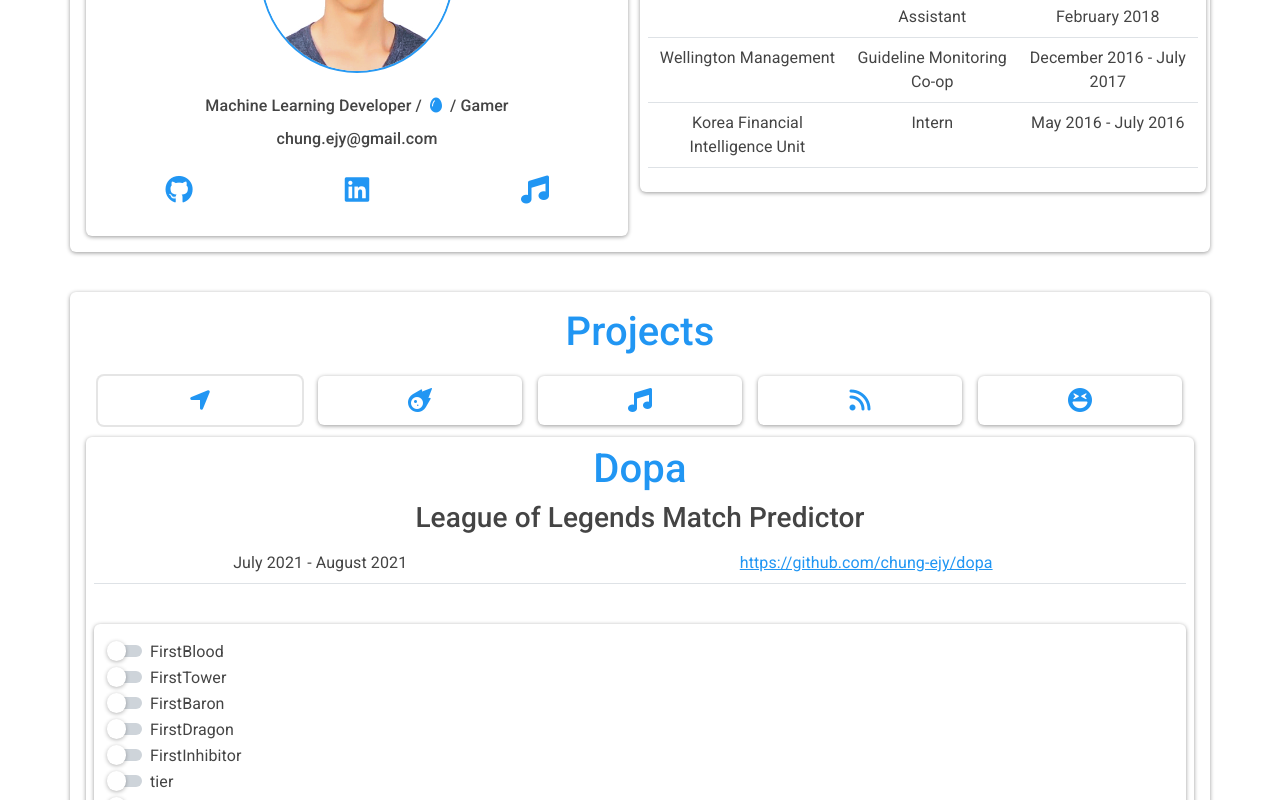
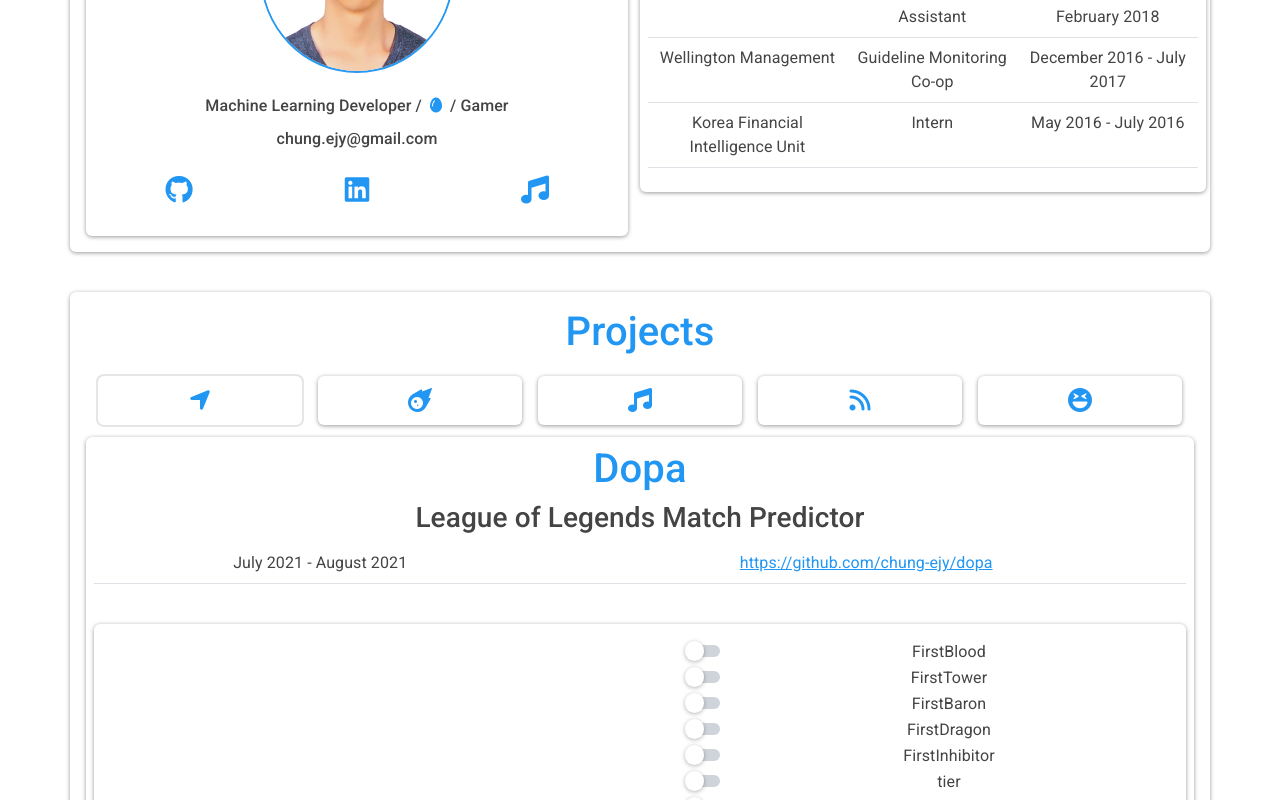
Before and after one commit to chung-ejy/portfolio, a React (Create React App) app: page / in a window 1280 px wide. Both pictures are taken after a click on the button 200 px from the left and 1063 px from the top of the page. Shown: the part 663-1463 px from the top of the page. Built offline with nearby package versions, Linux system fonts and the light colour scheme.

Commit message:
dopa improvements

```diff
--- a/src/components/data/DopaDesc.js
+++ b/src/components/data/DopaDesc.js
@@ -5,8 +5,8 @@ const DopaDesc = () => {
     const tagline = "League of Legends Match Predictor"
     const dates = "July 2021 - August 2021"
     const projectLink = "https://github.com/chung-ejy/dopa"
-    const description = "Description: Predict league matches based on first objectives"
-    const tooltips = "Usage: side on means the match is held in grandmaster otherwise in master, side on is blue side"
+    const description = "Description: Predict league matches based on first objectives. Model trained from a dataset "
+    const tooltips = "Usage: Tier on means the match is held in grandmaster otherwise in master, side on is blue side"
     const disclaimer = "Disclaimer: This model has 83% chance to work everytime ... Not an official Riot product."
     return(<div className="card cardbody bg-transparent p-2">
     <h1 className="cardtitle text-primary text-center">{title}</h1>
--- a/src/components/data/DopaForm.js
+++ b/src/components/data/DopaForm.js
@@ -30,33 +30,33 @@ const DopaForm = () => {
         getLol(state)
         setState({"FirstBlood":false,"FirstTower":false,"FirstBaron":false,"FirstDragon":false,"FirstInhibitor":false,"tier":"gm","side":"blue"})
     }
-    const stuff = ["prediction","tier","side"]
     return (
-        <div className="card card-body mt-4 mb-4">
+        <div className="card card-body text-center mt-4 mb-4">
             <div className="row">
-            {Object.keys(lol).length < 1 ? "" : loading ? <Loading/> :
-            <table className="table table-responsive-sm col">
-                <tbody>
-                     {stuff.map(key => (
-                        <tr>
-                            <td>{key}</td>
-                            <td>{String(lol[key])}</td>
-                        </tr>
-                    ))}
-                </tbody>
-            </table>}
-                <form className="col"onSubmit={onSubmit}>
+            <div className="col p-5">
+                {Object.keys(lol).length < 1 || loading ? "" :
+                <h1 className={`text-${lol.prediction < 1 ? "danger":"success"}`}>
+                  {`${lol.prediction < 1 ? "Defeat":"Victory"}`}
+                </h1>
+                }
+                {Object.keys(lol).length < 1 || loading ? "" :
+                <h1 className={`text-${lol.prediction < 1 ? "danger":"success"}`}>
+                  <i className={`${lol.prediction < 1 ? "fas fa-frown":"fas fa-smile"}`}></i>
+                </h1>
+                }
+                </div>
+                <form className="col" onSubmit={onSubmit}>
+                    <div className="form-group">
                     {Object.keys(state).map(key =>( key !== "project" ?
-                        <div class="form-check form-switch content-center" key={key} name={key}>
+                        <div class="form-check form-switch" key={key} name={key}>
                         <input class="form-check-input" name={key} type="checkbox" onChange={onChange} id="flexSwitchCheckDefault" />
                         <label class="form-check-label" name={key} for="flexSwitchCheckDefault">{key}</label>
                     </div>:""))}
-                    <div className="form-group">
-                        <button type="submit" class="btn btn-primary form-control">Classify</button>
                     </div>
+                    <button type="submit" class="btn btn-primary btn-sm m-2">Classify</button>
                 </form>
             </div>
-        </div>
+            </div>
     )
 }
 
```
